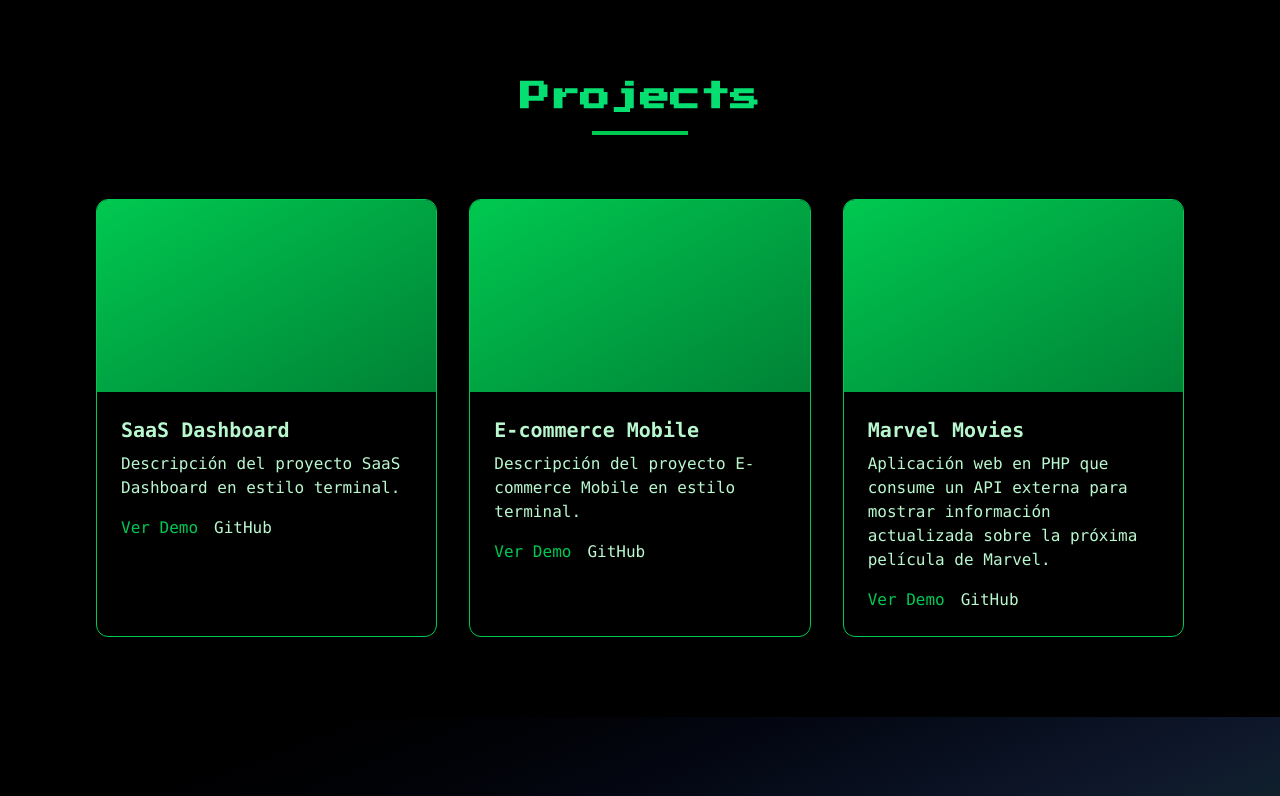
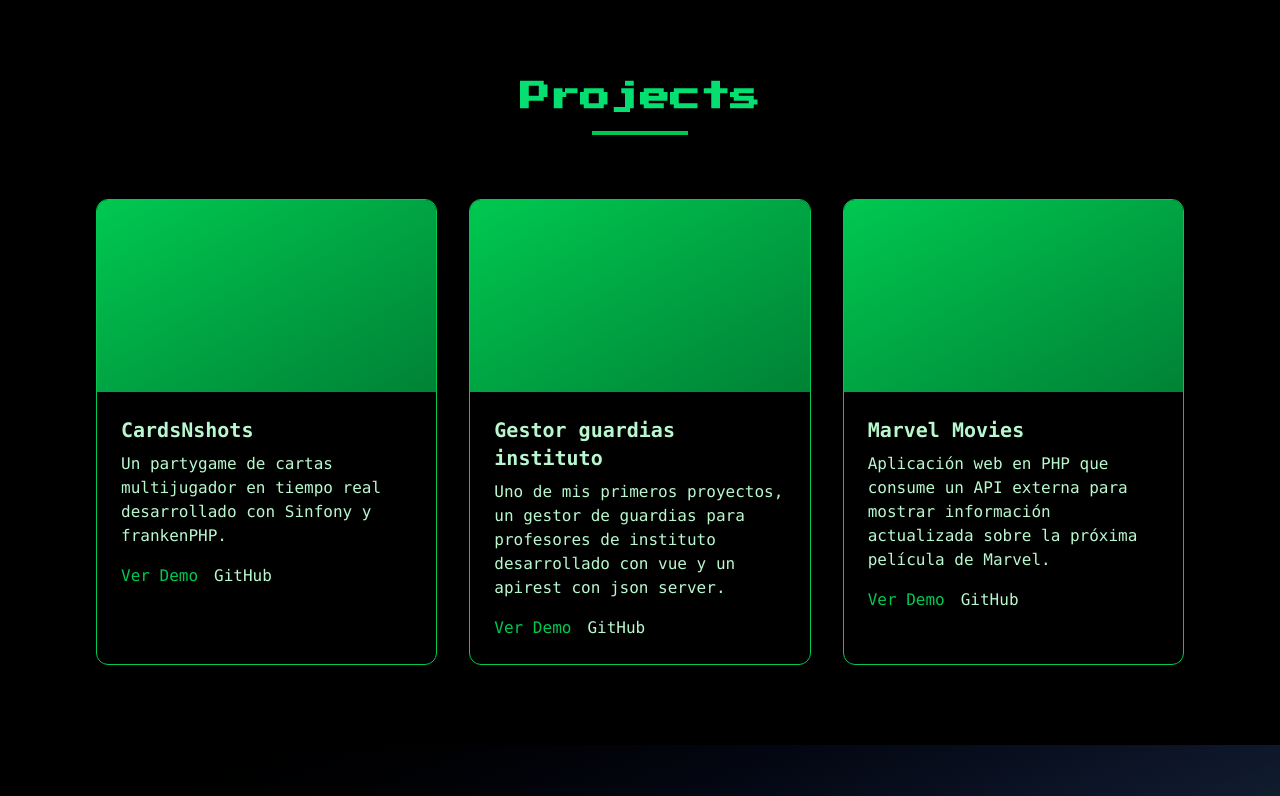
Before and after one commit to solidsnake1395/portfolio, a React (Vite) app: page / in a window 1280 px wide. Shown: the part 2319-3115 px from the top of the page. Built offline with nearby package versions, Linux system fonts and the light colour scheme; a web font is replaced by a local one.

Commit message:
Agregar icono de Java en SkillItem y actualizar datos de habilidades en skillsData

```diff
--- a/src/components/ui/SkillItem.jsx
+++ b/src/components/ui/SkillItem.jsx
@@ -8,10 +8,12 @@
 } from "react-icons/si";
 import { GiHighGrass } from "react-icons/gi";
 import { BiLogoVisualStudio } from "react-icons/bi";
+import { FaJava } from "react-icons/fa";
 import SkillBar from "./SkillBar";
 
 const SkillItem = ({ skill }) => {
   const iconComponents = {
+    FaJava,
     BiLogoVisualStudio,
     SiOpenai,
     SiGithubcopilot,
--- a/src/data/skillsData.js
+++ b/src/data/skillsData.js
@@ -10,7 +10,7 @@
   ],
   backend: [
     { name: "PHP", level: 4, icon: "SiPhp", color: "#4F5B93" },
-    { name: "Java", level: 4, icon: "SiOpenjdk", color: "#007396" },
+    { name: "Java", level: 4, icon: "FaJava", color: "#007396" },
     { name: "MySQL", level: 4, icon: "SiMysql", color: "#FFFFFF" },
     { name: "Spring Boot", level: 3, icon: "SiSpringboot", color: "#6DB33F" },
     { name: "Symfony", level: 3, icon: "SiSymfony", color: "#47A248" },
@@ -31,23 +31,23 @@
 export const projectsData = [
   {
     id: 1,
-    title: "SaaS Dashboard",
-    description: "Descripción del proyecto SaaS Dashboard en estilo terminal.",
+    title: "CardsNshots",
+    description: "Un partygame de cartas multijugador en tiempo real desarrollado con Sinfony y frankenPHP.",
     demoUrl: "#",
-    githubUrl: "#"
+    githubUrl: "https://github.com/solidsnake1395/CardsNshots"
   },
   {
     id: 2,
-    title: "E-commerce Mobile",
-    description: "Descripción del proyecto E-commerce Mobile en estilo terminal.",
-    demoUrl: "#",
-    githubUrl: "#"
+    title: "Gestor guardias instituto",
+    description: "Uno de mis primeros proyectos, un gestor de guardias para profesores de instituto desarrollado con vue y un apirest con json server.",
+    demoUrl: "https://gestionguardias.onrender.com/",
+    githubUrl: "https://github.com/solidsnake1395/AppGuardias"
   },
   {
     id: 3,
     title: "Marvel Movies",
     description: "Aplicación web en PHP que consume un API externa para mostrar información actualizada sobre la próxima película de Marvel.",
     demoUrl: "#",
-    githubUrl: "#"
+    githubUrl: "https://github.com/solidsnake1395/minicursoPHP"
   }
 ];
```
